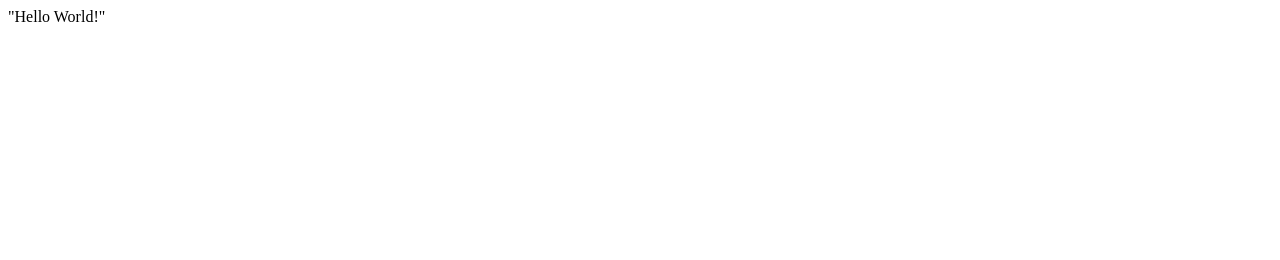
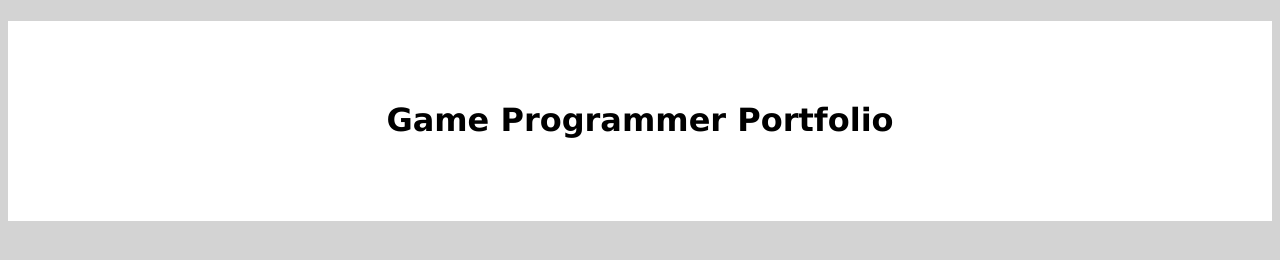
Before and after one commit to JacobStoneman/JacobStoneman.github.io, a plain HTML site: page index.html in a window 1280 px wide. Drawn offline with Linux system fonts and the light colour scheme.

Commit message:
Added banner

```diff
--- /dev/null
+++ b/StyleSheet.css
@@ -0,0 +1,19 @@
+body
+{
+	background-color:lightgrey;
+	font-family: 'Lucida Sans', 'Lucida Sans Regular', 'Lucida Grande', 'Lucida Sans Unicode', Geneva, Verdana, sans-serif
+}
+#Banner {
+	background-color: white;
+	text-align: center;
+	text-anchor: middle;
+	height: 200px;
+}
+#Banner h1
+{
+	width: 100%;
+	height: 10%;
+	text-align: center;
+	position: relative;
+	top: 40%;
+}
--- a/index.html
+++ b/index.html
@@ -1 +1,17 @@
-"Hello World!"
+<!DOCTYPE html>
+
+<html lang="en" xmlns="http://www.w3.org/1999/xhtml">
+<head>
+	<meta charset="utf-8" />
+	<link href="StyleSheet.css" rel="stylesheet" />
+	<style>
+
+	</style>
+	<title></title>
+</head>
+<body>
+	<div id="Banner">
+		<h1>Game Programmer Portfolio</h1>
+	</div>
+</body>
+</html>
```
